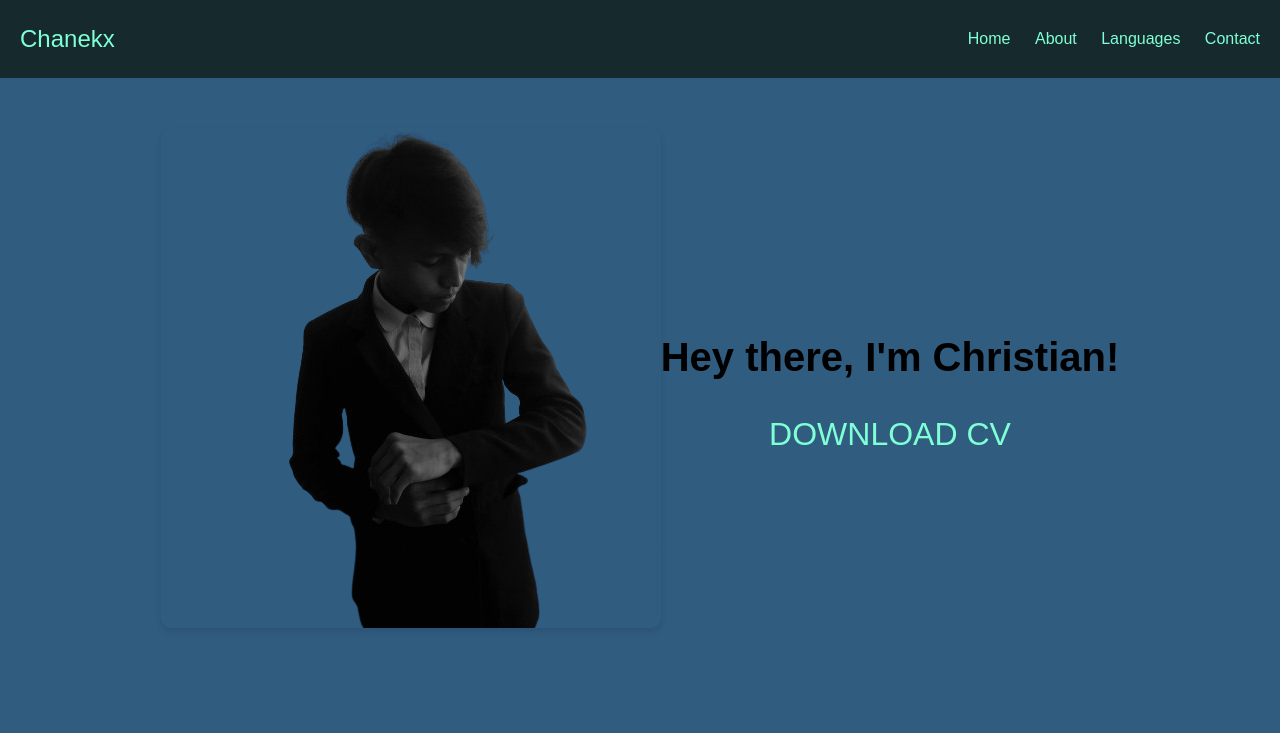
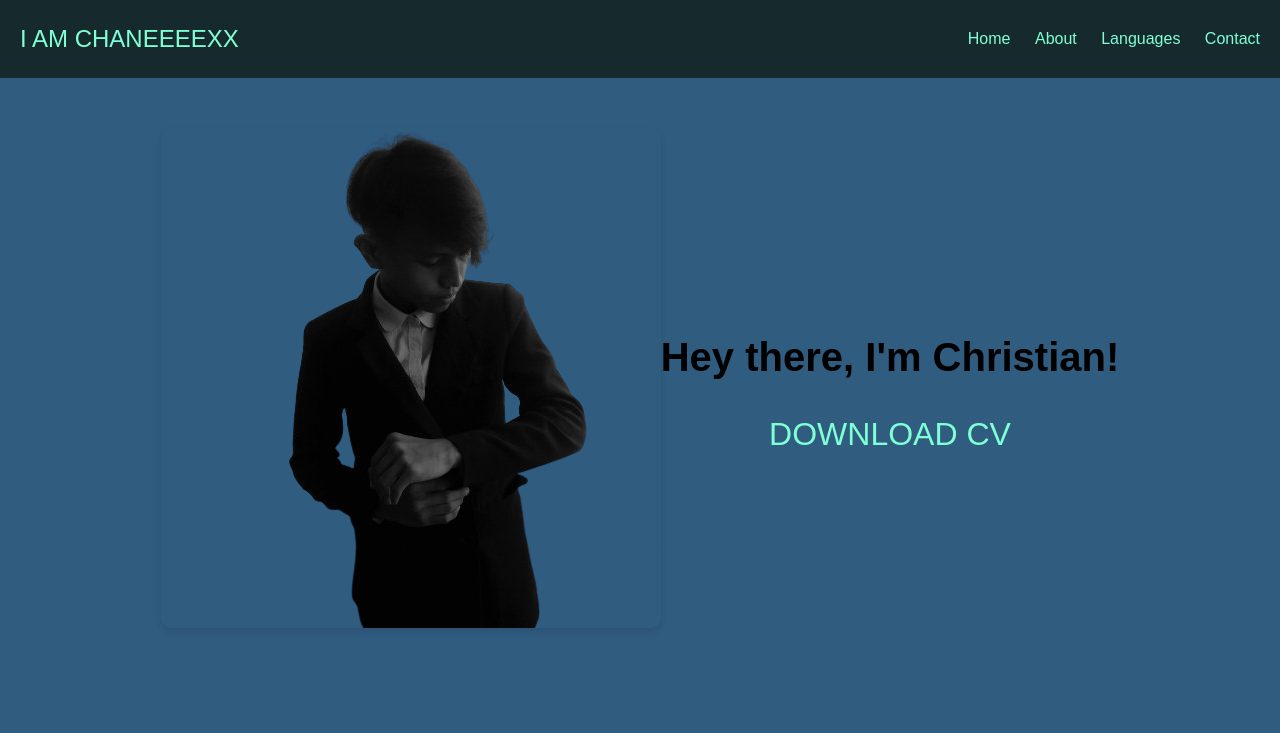
Before and after one commit to Chanekx/Chanekx, a plain HTML site: page index.html in a window 1280 px wide. Shown: the top 733 px of the page. Drawn offline with Linux system fonts and the light colour scheme.

Commit message:
Your commit message

```diff
--- a/index.html
+++ b/index.html
@@ -10,7 +10,7 @@
 <body>
     <nav class="navbar">
         <div class="logo">
-            <a id='btn' href="#" onClick="reloadFile()">Chanekx</a>
+            <a id='btn' href="#" onClick="reloadFile()">I AM CHANEEEEXX</a>
         </div>
         <div class="nav-links">
             <ul>
```
